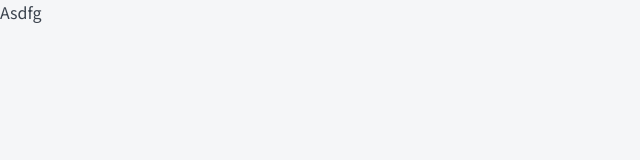
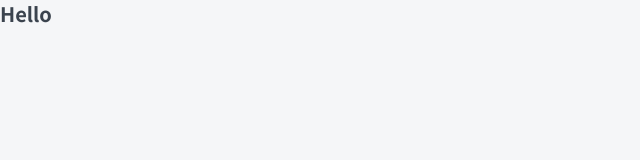
Before and after one commit to timurkalimullin/next-app, a Next.js app: page / in a window 1280 px wide. Shown: the top 160 px of the page, without its empty margins (0-640 px from the left). Built offline with nearby package versions, Linux system fonts and the light colour scheme.

Commit message:
add htag

```diff
--- /dev/null
+++ b/components/Htag/Htag.module.css
@@ -0,0 +1,31 @@
+.h1 {
+  margin: 0;
+
+  font-size: 26px;
+  font-weight: 500;
+  line-height: 35px;
+}
+
+.h2 {
+  margin: 0;
+
+  font-size: 22px;
+  font-weight: 500;
+  line-height: 30px;
+}
+
+.h3 {
+  margin: 0;
+
+  font-size: 20px;
+  font-weight: 600;
+  line-height: 27px;
+}
+
+.h4 {
+  margin: 0;
+
+  font-size: 18px;
+  font-weight: 600;
+  line-height: 24px;
+}
--- /dev/null
+++ b/components/Htag/Htag.tsx
@@ -0,0 +1,7 @@
+import React from "react";
+import { HtagProps } from "./Htag.props";
+import styles from "./Htag.module.css";
+
+export const Htag = ({ tag, children }: HtagProps) => {
+  return React.createElement(tag, { className: styles[tag] }, children);
+};
--- a/components/index.ts
+++ b/components/index.ts
@@ -0,0 +1 @@
+export {Htag} from './Htag/Htag'
--- a/pages/index.tsx
+++ b/pages/index.tsx
@@ -1,6 +1,9 @@
-import Head from "next/head";
-import Image from "next/image";
+import { Htag } from "../components";
 
 export default function Home() {
-  return <div>Asdfg</div>;
+  return (
+    <div>
+      <Htag tag="h3">Hello</Htag>
+    </div>
+  );
 }
```
Also changed, not shown: components/Htag/Htag.props.ts (added, +7 -0 lines).
